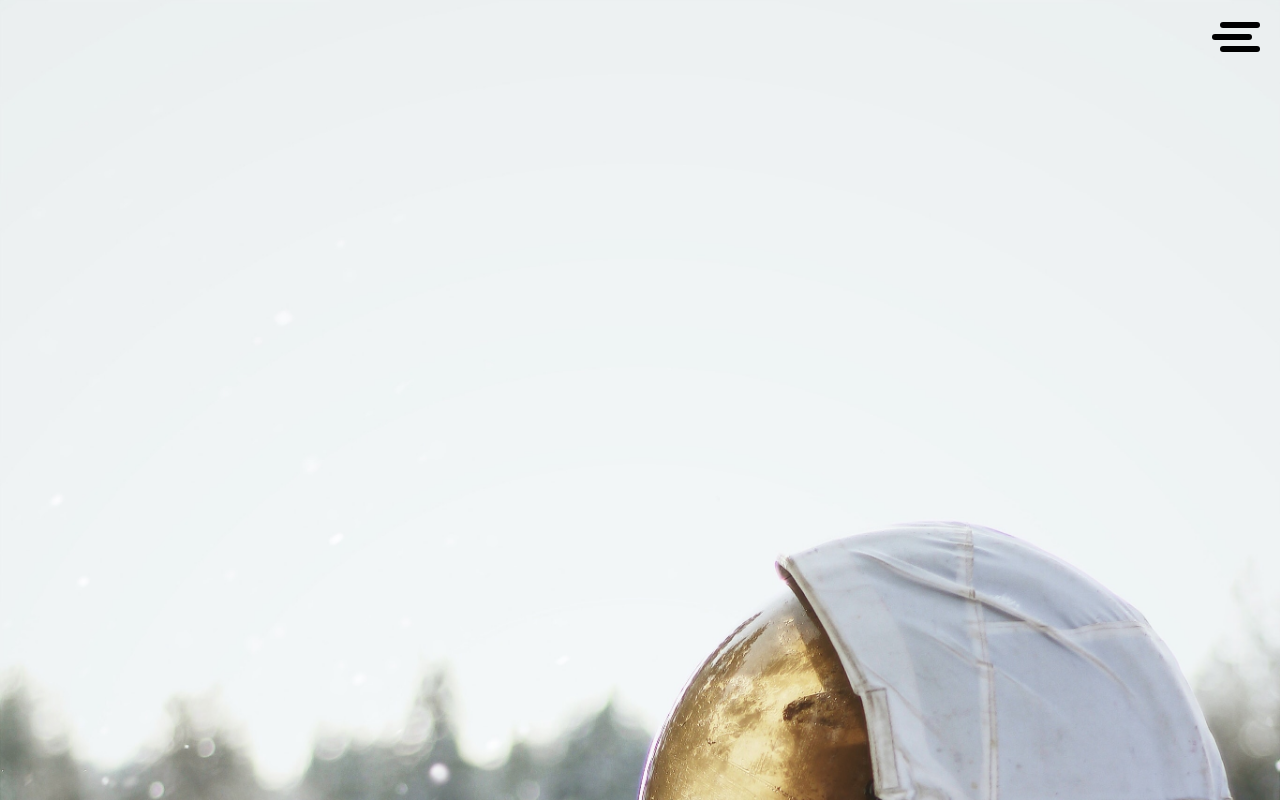
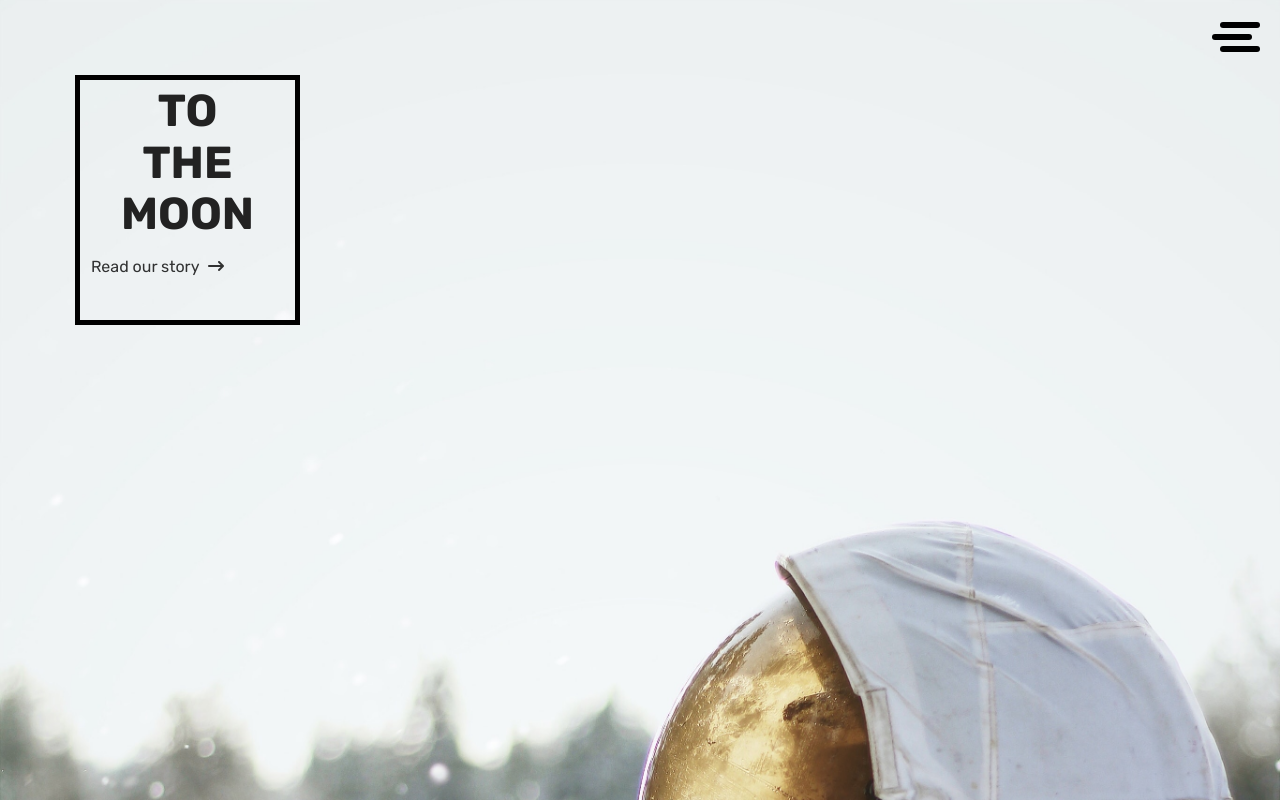
Before and after one commit to alengusinac/to-the-moon, a website built with Parcel: page index.html in a window 1280 px wide. Built offline with nearby package versions, Linux system fonts and the light colour scheme; grey boxes are pictures that could not be loaded.

Commit message:
added main_title "TO THE MOON"

```diff
--- a/css/style.css
+++ b/css/style.css
@@ -1,3 +1,11 @@
+* {
+    box-sizing: border-box;
+}
+
+html {
+    font-family: 'Rubik', sans-serif;
+}
+
 .container {
     position: relative;
     width: 100%;
@@ -61,3 +69,41 @@ header button span:nth-child(2) {
 header button:hover span:nth-child(2) {
     left: 0;
 }
+
+/***********TO THE MOON************/
+
+.main_title {
+    width: 225px;
+    height: 250px;
+    position: relative;
+    top: 75px;
+    left: 75px;
+    text-align: center;
+    border: 5px solid black;
+}
+
+.main_title h1{
+    font-size: 2.8rem;
+    margin: 5px;
+}
+
+.main_title a {
+    position: relative;
+    left: -30px;
+    top: 13px;
+    font-size: 1rem;
+    color: black;
+    text-decoration: none;
+    opacity: 0.8;
+}
+
+.main_title i {
+    margin-left: 5px;
+    position: relative;
+    left: 0px;
+    transition: left 0.3s ease-in-out;
+}
+
+.main_title a:hover i {
+    left: 20px;
+}
--- a/index.html
+++ b/index.html
@@ -15,6 +15,11 @@
   <link rel="manifest" href="site.webmanifest">
   <link rel="apple-touch-icon" href="icon.png">
   <!-- Place favicon.ico in the root directory -->
+  <link rel="preconnect" href="https://fonts.googleapis.com">
+  <link rel="preconnect" href="https://fonts.gstatic.com" crossorigin>
+  <link href="https://fonts.googleapis.com/css2?family=Rubik:ital,wght@0,300;0,400;0,700;1,400;1,700&display=swap" rel="stylesheet">
+  <script src="https://kit.fontawesome.com/a90d7c3579.js" crossorigin="anonymous"></script>
+
 
   <link rel="stylesheet" href="css/normalize.css">
   <link rel="stylesheet" href="css/main.css">
@@ -27,6 +32,7 @@
   <div class="container">
 
     <div class="firstpage_container">
+
       <header>
         <button>
           <span></span>
@@ -34,6 +40,11 @@
           <span></span>
         </button>
       </header>
+
+      <section class="main_title">
+        <h1>TO<br>THE<br>MOON</h1>
+        <a href="#">Read our story <i class="fa-solid fa-arrow-right-long"></i></a>
+      </section>
     </div>
 
     <div class="secondpage_container">
@@ -46,6 +57,7 @@
   <script src="js/plugins.js"></script>
   <script src="js/main.js"></script>
 
+
   <!-- Google Analytics: change UA-XXXXX-Y to be your site's ID. -->
   <script>
     window.ga = function () { ga.q.push(arguments) }; ga.q = []; ga.l = +new Date;
```
